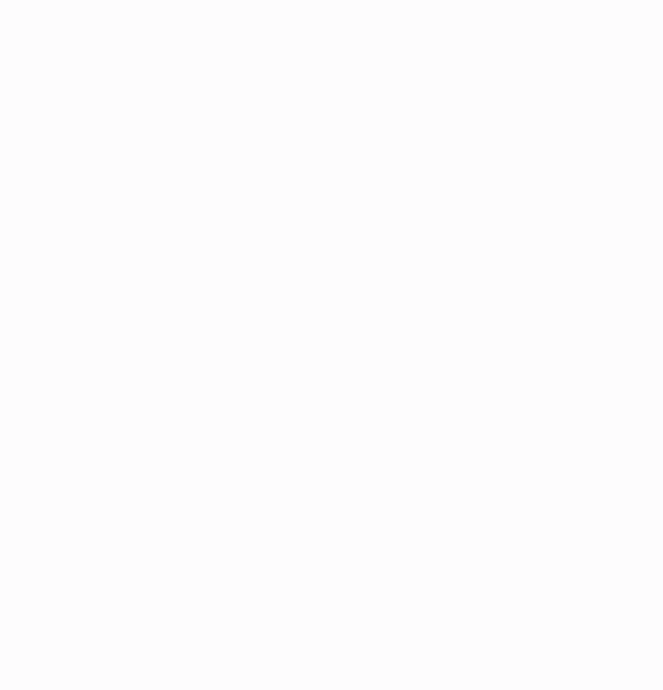
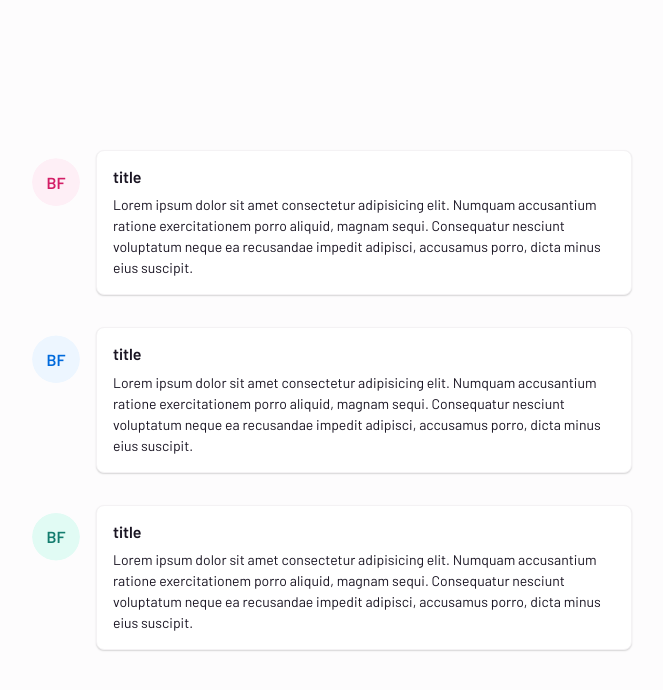
Before and after one commit to brunohfabre/siakitdocumentation, a React (Vite) app: page /timeline in a window 1280 px wide. Before the commit this address had no page. Shown: the top 690 px of the page, without its empty margins (312-975 px from the left). Built offline with nearby package versions, Linux system fonts and the light colour scheme.

Commit message:
add timeline component

```diff
--- /dev/null
+++ b/src/components/Timeline/index.tsx
@@ -0,0 +1,26 @@
+import { ReactNode } from 'react';
+
+import { Avatar } from '../Avatar';
+import { Card } from '../Card';
+import { Container, AvatarContainer, Line } from './styles';
+
+type TimelineItemProps = {
+  name: string;
+  children: ReactNode;
+};
+
+export function TimelineItem({
+  name,
+  children,
+}: TimelineItemProps): JSX.Element {
+  return (
+    <Container>
+      <AvatarContainer>
+        <Avatar name={name} />
+        {/* <Line /> */}
+      </AvatarContainer>
+
+      <Card>{children}</Card>
+    </Container>
+  );
+}
--- /dev/null
+++ b/src/components/Timeline/styles.ts
@@ -0,0 +1,38 @@
+import styled from 'styled-components';
+
+export const Timeline = styled.div`
+  display: flex;
+  flex-direction: column;
+  padding: 16px;
+
+  gap: 32px;
+
+  overflow: hidden;
+`;
+
+export const Container = styled.div`
+  display: flex;
+  gap: 8px;
+`;
+
+export const AvatarContainer = styled.div`
+  position: relative;
+
+  padding: 8px;
+
+  display: flex;
+  justify-content: center;
+
+  span {
+    z-index: 10;
+    clip-path: circle(50% at 50% 50%);
+  }
+`;
+
+export const Line = styled.div`
+  position: absolute;
+  background-color: blue;
+  width: 2px;
+  margin-top: -1024px;
+  height: 1024px;
+`;
--- /dev/null
+++ b/src/pages/TimelinePage.tsx
@@ -0,0 +1,52 @@
+import { Flex } from '../components/Flex';
+import { Heading } from '../components/Heading';
+import { Text } from '../components/Text';
+import { TimelineItem } from '../components/Timeline';
+import { Timeline } from '../components/Timeline/styles';
+
+export function TimelinePage(): JSX.Element {
+  return (
+    <Flex flex justify="center" align="center">
+      <Flex width={640}>
+        <Timeline>
+          <TimelineItem name="bruno fabre">
+            <Flex direction="column" padding gap={8}>
+              <Heading size="md">title</Heading>
+
+              <Text size="sm">
+                Lorem ipsum dolor sit amet consectetur adipisicing elit. Numquam
+                accusantium ratione exercitationem porro aliquid, magnam sequi.
+                Consequatur nesciunt voluptatum neque ea recusandae impedit
+                adipisci, accusamus porro, dicta minus eius suscipit.
+              </Text>
+            </Flex>
+          </TimelineItem>
+          <TimelineItem name="bruno fabre">
+            <Flex direction="column" padding gap={8}>
+              <Heading size="md">title</Heading>
+
+              <Text size="sm">
+                Lorem ipsum dolor sit amet consectetur adipisicing elit. Numquam
+                accusantium ratione exercitationem porro aliquid, magnam sequi.
+                Consequatur nesciunt voluptatum neque ea recusandae impedit
+                adipisci, accusamus porro, dicta minus eius suscipit.
+              </Text>
+            </Flex>
+          </TimelineItem>
+          <TimelineItem name="bruno fabre">
+            <Flex direction="column" padding gap={8}>
+              <Heading size="md">title</Heading>
+
+              <Text size="sm">
+                Lorem ipsum dolor sit amet consectetur adipisicing elit. Numquam
+                accusantium ratione exercitationem porro aliquid, magnam sequi.
+                Consequatur nesciunt voluptatum neque ea recusandae impedit
+                adipisci, accusamus porro, dicta minus eius suscipit.
+              </Text>
+            </Flex>
+          </TimelineItem>
+        </Timeline>
+      </Flex>
+    </Flex>
+  );
+}
--- a/src/routes.tsx
+++ b/src/routes.tsx
@@ -25,6 +25,7 @@
 import { SpinnerPage } from './pages/SpinnerPage';
 import { TabsPage } from './pages/TabsPage';
 import { TextPage } from './pages/TextPage';
+import { TimelinePage } from './pages/TimelinePage';
 import { ToastPage } from './pages/ToastPage';
 import { TooltipPage } from './pages/TooltipPage';
 
@@ -58,6 +59,7 @@
       <Route path="/tabs" element={<TabsPage />} />
       <Route path="/popover" element={<PopoverPage />} />
       <Route path="/accordion" element={<AccordionPage />} />
+      <Route path="/timeline" element={<TimelinePage />} />
     </Routes>
   );
 }
```
